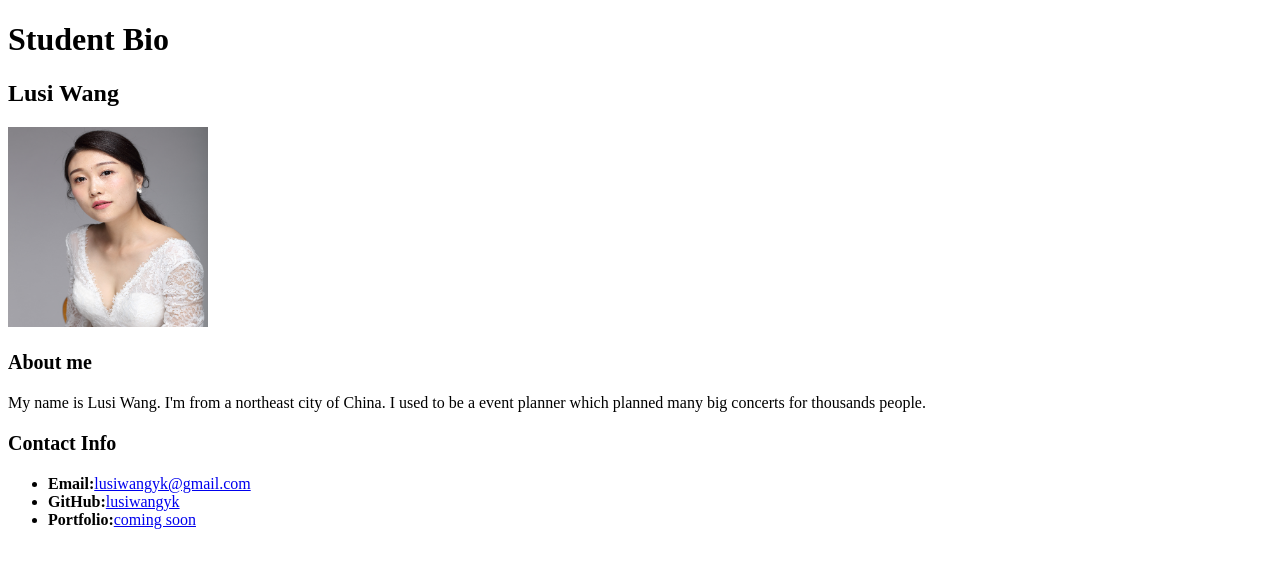
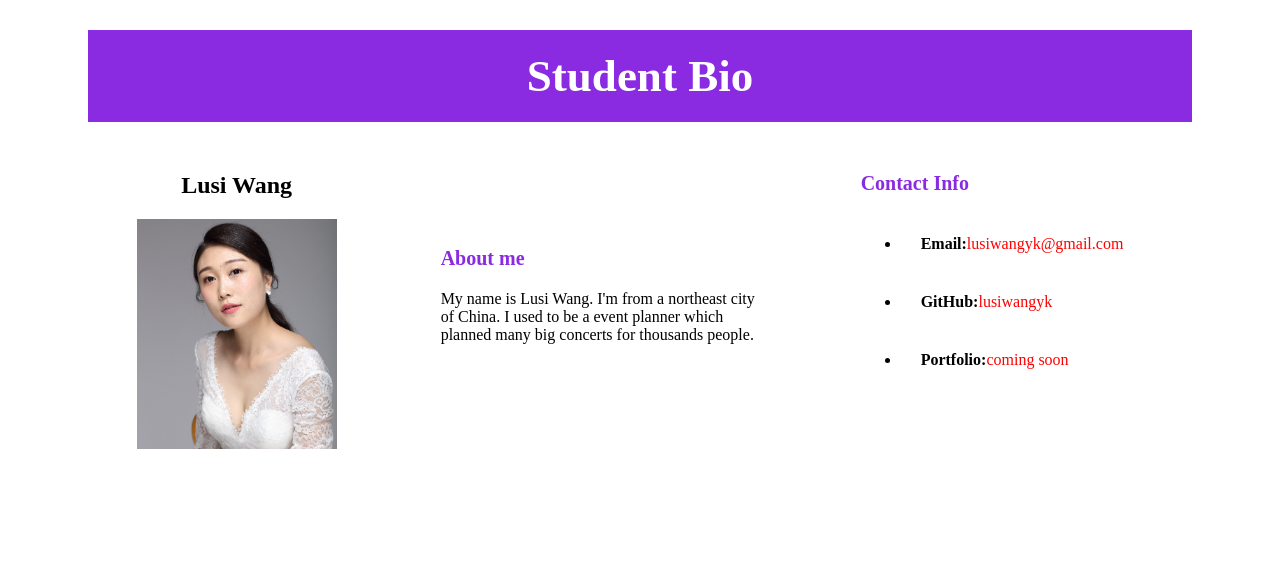
Before and after one commit to lusiwangyk/HTML-CSS-Practice, a plain HTML site: page practice-on-class/basic-student-bio.html in a window 1280 px wide. Drawn offline with Linux system fonts and the light colour scheme.

Commit message:
update student bio

```diff
--- a/practice-on-class/basic-student-bio.css
+++ b/practice-on-class/basic-student-bio.css
@@ -1,9 +1,57 @@
+h1 {
+    background-color:blueviolet;
+    padding-top:20px;
+    padding-bottom:20px;
+    margin-left:80px;
+    margin-right:80px;
+    color:white;
+    font-size:45px;
+    text-align:center;
+}
+
+/* #first-part {
+    float:left;
+    width:66.67%;
+    margin-left:80px;
+} */
+
+#first-part {
+    text-align: center;
+}
+
+#basic-info {
+    display:inline-block;
+}
+
+#about-me {
+    display:inline-block;
+    width:25%;
+    padding: 75px 100px 0px;
+    text-align: left;
+    vertical-align: top;
+}
+
+#contact-info {
+    display:inline-block;
+    text-align: left;
+    vertical-align: top;
+}
+
 .myphoto {
-    height:200px;
+    height:230px;
     width:200px;
-
 }
 
 h3 {
     font-size:20px;
+    color:blueviolet;
 }
+
+li {
+    padding:20px;
+}
+
+a {
+    text-decoration:none;
+    color:red;
+}
--- a/practice-on-class/basic-student-bio.html
+++ b/practice-on-class/basic-student-bio.html
@@ -6,15 +6,23 @@
     </head>
     <body>
         <h1>Student Bio</h1>
+        <div id="first-part">
+            <div id="basic-info">
                 <h2>Lusi Wang</h2>
                 <img class="myphoto" src="lucy.png" alt="Lusi Wang">
+            </div>
+            <div id="about-me">
                 <h3>About me</h3>
                 <p>My name is Lusi Wang. I'm from a northeast city of China. I used to be a event planner which planned many big concerts for thousands people. </p>
+            </div>
+            <div id="contact-info">
                 <h3>Contact Info</h3>
                 <ul>
                     <li><strong>Email:</strong><a href="#">lusiwangyk@gmail.com</a></li>
                     <li><strong>GitHub:</strong><a href="#">lusiwangyk</a></li>
                     <li><strong>Portfolio:</strong><a href="#">coming soon</a></li>
             </ul>
+            </div>
+        </div>
     </body>
 </html>
```
Lines whose indentation alone changed are shown as unchanged.
